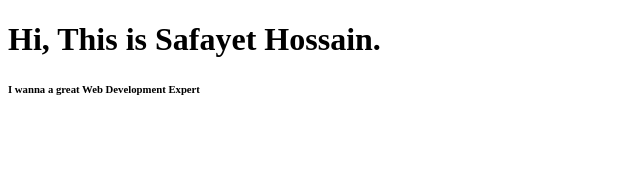
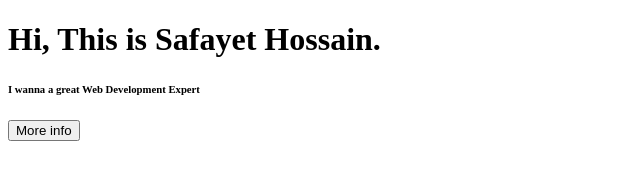
Before and after one commit to Safayet2002/WebDevelopment, a plain HTML site: page index.html in a window 1280 px wide. Shown: the whole page, without its empty margins (0-640 px from the left). Drawn offline with Linux system fonts and the light colour scheme.

Commit message:
Button added

```diff
--- a/index.html
+++ b/index.html
@@ -9,5 +9,6 @@
 <body>
     <h1>Hi, This is Safayet Hossain.</h1>
     <h6>I wanna a great Web Development Expert</h6>
+    <button>More info</button>
 </body>
 </html>
```
